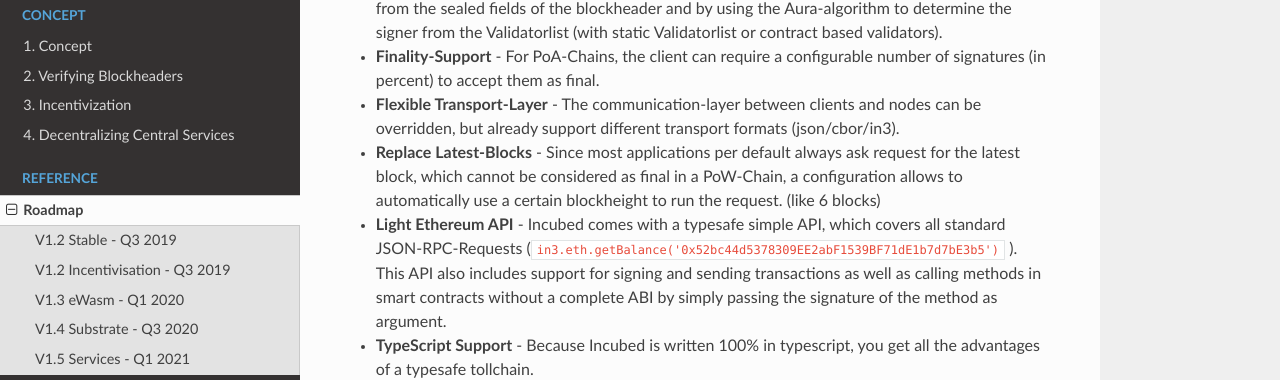
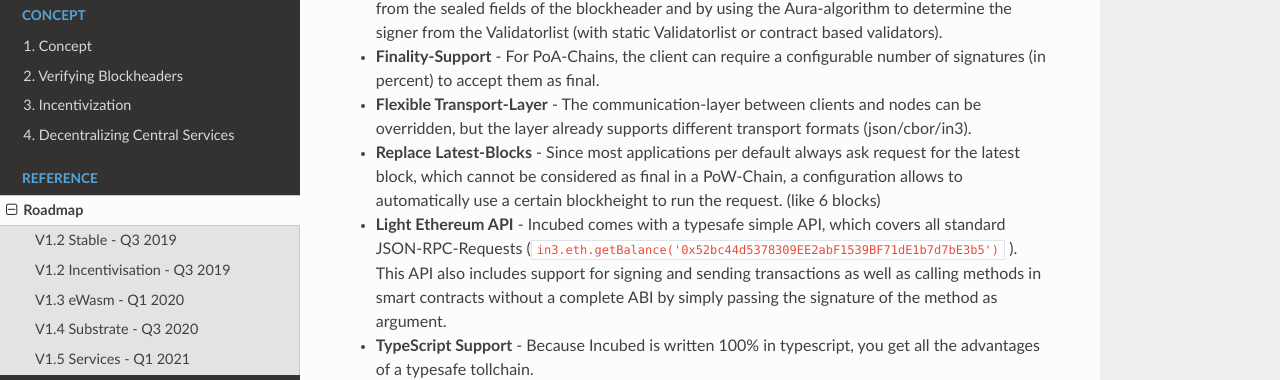
Before and after one commit to blockchainsllc/in3-docs, a Sphinx documentation site: the page built from docs/milestones.md, in a window 1280 px wide and 900 px high, scrolled down 1093 px. Shown: the part 163-543 px from the top of the window. Built offline with Sphinx 7.4.7 and the Read the Docs theme 2.0.0, drawn with Linux system fonts in a browser that asks for light colours; pages that are not in the unit, such as notebooks, are missing from menus.

Commit message:
Update milestones.md

```diff
--- a/docs/milestones.md
+++ b/docs/milestones.md
@@ -23,7 +23,7 @@
 - **PoW-Support** - For PoW, blocks are verified based on blockhashes signed by Incubed nodes storing a deposit, which they lose if this blockhash is not correct.
 - **PoA-Support** - For PoA-Chains (using Aura), blockhashes are verified by extracting the signature from the sealed fields of the blockheader and by using the Aura-algorithm to determine the signer from the Validatorlist (with static Validatorlist or contract based validators).
 - **Finality-Support** - For PoA-Chains, the client can require a configurable number of signatures (in percent) to accept them as final.
-- **Flexible Transport-Layer** - The communication-layer between clients and nodes can be overridden, but already support different transport formats (json/cbor/in3).
+- **Flexible Transport-Layer** - The communication-layer between clients and nodes can be overridden, but the layer already supports different transport formats (json/cbor/in3).
 - **Replace Latest-Blocks** - Since most applications per default always ask request for the latest block, which cannot be considered as final in a PoW-Chain, a configuration allows to automatically use a certain blockheight to run the request. (like 6 blocks)
 - **Light Ethereum API** - Incubed comes with a typesafe simple API, which covers all standard JSON-RPC-Requests (`in3.eth.getBalance('0x52bc44d5378309EE2abF1539BF71dE1b7d7bE3b5')` ). This API also includes support for signing and sending transactions as well as calling methods in smart contracts without a complete ABI by simply passing the signature of the method as argument.
 - **TypeScript Support** - Because Incubed is written 100% in typescript, you get all the advantages of a typesafe tollchain.
```
